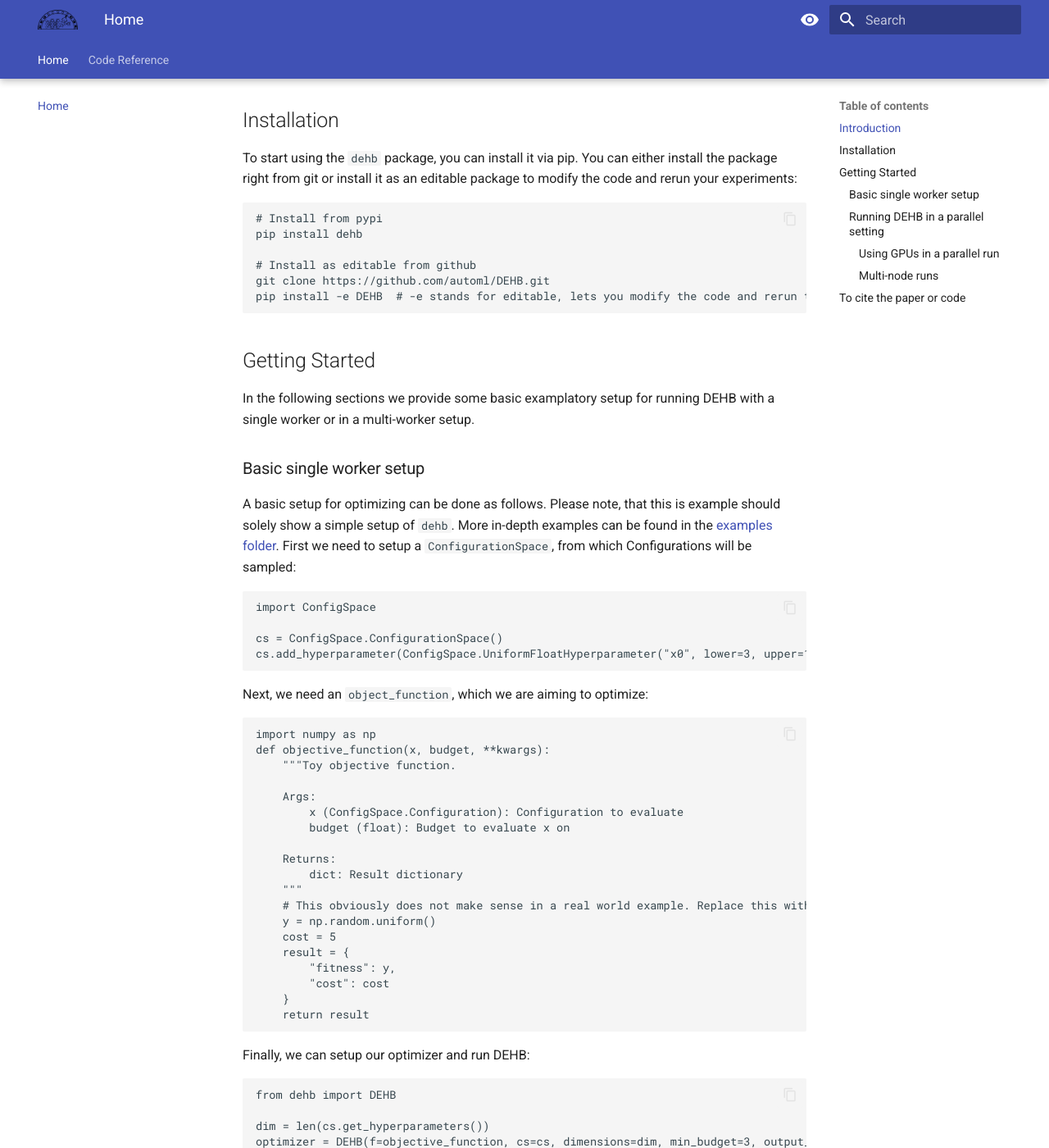
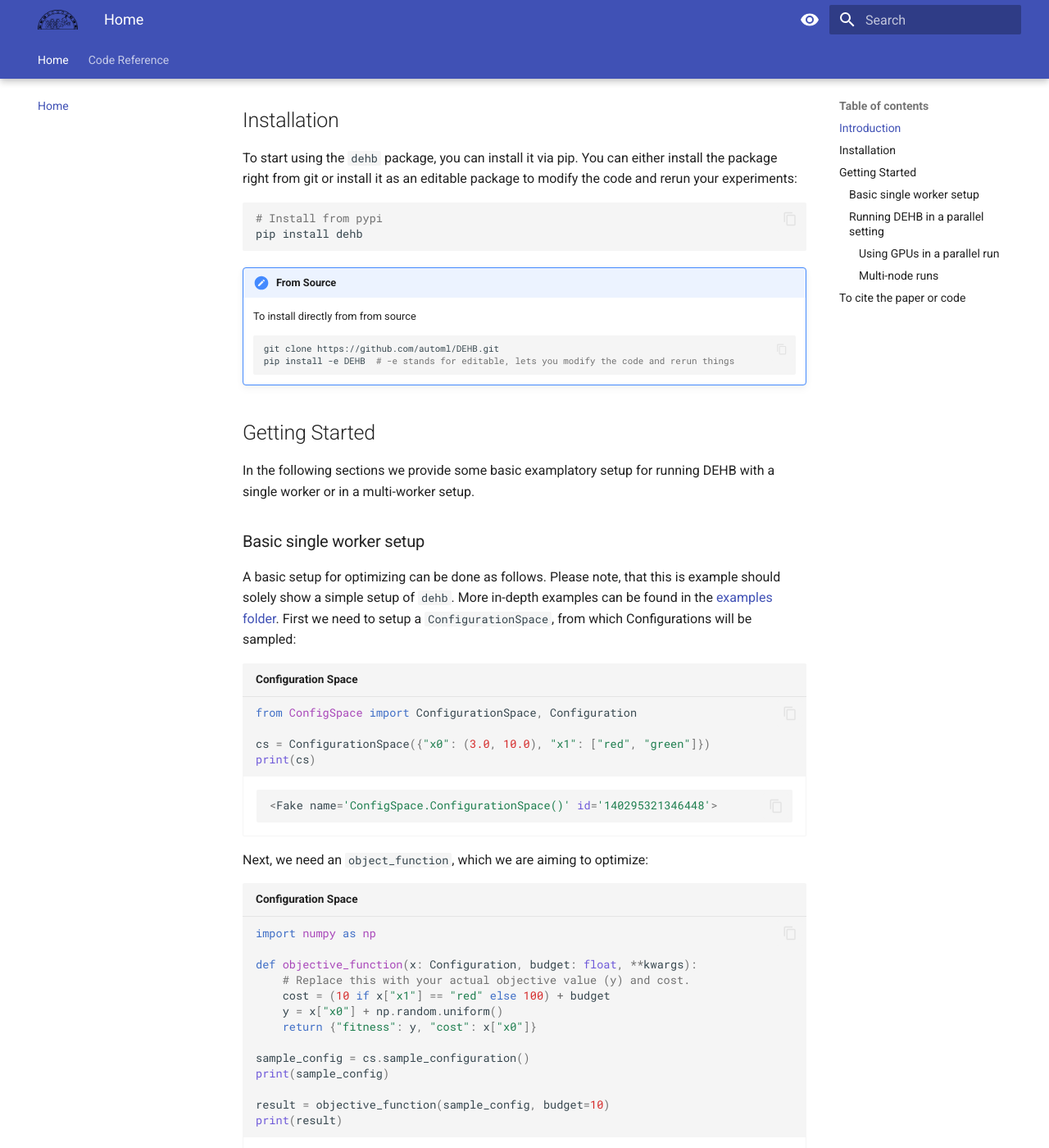
Before and after one commit to automl/DEHB, an MkDocs documentation site: the page built from docs/index.md, in a window 1280 px wide and 1400 px high, scrolled down 334 px. Shown: the whole window at 82% size. Built offline with MkDocs 1.6.1 and Material for MkDocs 9.7.7, drawn with Linux system fonts in a browser that asks for light colours; some of the changed text lies outside the part shown.

Commit message:
cleanup and docs

````diff
--- a/docs/index.md
+++ b/docs/index.md
@@ -13,11 +13,16 @@ To start using the `dehb` package, you can install it via pip. You can either in
 ```bash
 # Install from pypi
 pip install dehb
+```
 
-# Install as editable from github
-git clone https://github.com/automl/DEHB.git
-pip install -e DEHB  # -e stands for editable, lets you modify the code and rerun things
-```
+!!! note "From Source"
+
+    To install directly from from source
+
+    ```bash
+    git clone https://github.com/automl/DEHB.git
+    pip install -e DEHB  # -e stands for editable, lets you modify the code and rerun things
+    ```
 
 ## Getting Started
 
@@ -26,47 +31,54 @@ In the following sections we provide some basic examplatory setup for running DE
 ### Basic single worker setup
 A basic setup for optimizing can be done as follows. Please note, that this is example should solely show a simple setup of `dehb`. More in-depth examples can be found in the [examples folder](../examples/). First we need to setup a `ConfigurationSpace`, from which Configurations will be sampled:
 
-```python
-import ConfigSpace
+```python exec="true" source="material-block" result="python" title="Configuration Space" session="someid"
+from ConfigSpace import ConfigurationSpace, Configuration
 
-cs = ConfigSpace.ConfigurationSpace()
-cs.add_hyperparameter(ConfigSpace.UniformFloatHyperparameter("x0", lower=3, upper=10, log=False))
+cs = ConfigurationSpace({"x0": (3.0, 10.0), "x1": ["red", "green"]})
+print(cs)
 ```
 
 Next, we need an `object_function`, which we are aiming to optimize:
-```python
+```python exec="true" source="material-block" result="python" title="Configuration Space" session="someid"
 import numpy as np
-def objective_function(x, budget, **kwargs):
-    """Toy objective function.
 
-    Args:
-        x (ConfigSpace.Configuration): Configuration to evaluate
-        budget (float): Budget to evaluate x on
+def objective_function(x: Configuration, budget: float, **kwargs):
+    # Replace this with your actual objective value (y) and cost.
+    cost = (10 if x["x1"] == "red" else 100) + budget
+    y = x["x0"] + np.random.uniform()
+    return {"fitness": y, "cost": x["x0"]}
 
-    Returns:
-        dict: Result dictionary
-    """
-    # This obviously does not make sense in a real world example. Replace this with your actual objective value (y) and cost.
-    y = np.random.uniform()
-    cost = 5
-    result = {
-        "fitness": y,
-        "cost": cost
-    }
-    return result
+sample_config = cs.sample_configuration()
+print(sample_config)
+
+result = objective_function(sample_config, budget=10)
+print(result)
 ```
 
 Finally, we can setup our optimizer and run DEHB:
 
-```python
+```python exec="true" source="material-block" result="python" title="Configuration Space" session="someid"
 from dehb import DEHB
 
 dim = len(cs.get_hyperparameters())
-optimizer = DEHB(f=objective_function, cs=cs, dimensions=dim, min_budget=3, output_path="./logs",
-                max_budget=27, eta=3, n_workers=1)
+optimizer = DEHB(
+    f=objective_function,
+    cs=cs,
+    dimensions=dim,
+    min_budget=3,
+    max_budget=27,
+    eta=3,
+    n_workers=1,
+    output_path="./logs",
+)
 
 # Run optimization for 10 brackets. Output files will be save to ./logs
-traj, runtime, history = opt.run(brackets=10, verbose=True)
+traj, runtime, history = optimizer.run(brackets=1, verbose=True)
+config, fitness, runtime, budget, _ = history[0]
+print("config", config)
+print("fitness", fitness)
+print("runtime", runtime)
+print("budget", budget)
 ```
 
 ### Running DEHB in a parallel setting
@@ -99,8 +111,13 @@ to it by that DEHB run.
 
 To run the PyTorch MNIST example on a single node using 2 workers:
 ```bash
-python examples/03_pytorch_mnist_hpo.py --min_budget 1 --max_budget 3 \
-  --verbose --runtime 60 --n_workers 2 --single_node_with_gpus
+python examples/03_pytorch_mnist_hpo.py \
+    --min_budget 1 \
+    --max_budget 3 \
+    --runtime 60 \
+    --n_workers 2 \
+    --single_node_with_gpus \
+    --verbose
 ```
 
 #### Multi-node runs
@@ -142,9 +169,9 @@ If you use DEHB in one of your research projects, please cite our paper(s):
 }
 
 @online{Awad-arXiv-2023,
-title = {MO-DEHB: Evolutionary-based Hyperband for Multi-Objective Optimization},
-author = {Noor Awad and Ayushi Sharma and Frank Hutter},
-year = {2023},
-keywords = {}
+    title       = {MO-DEHB: Evolutionary-based Hyperband for Multi-Objective Optimization},
+    author      = {Noor Awad and Ayushi Sharma and Frank Hutter},
+    year        = {2023},
+    keywords    = {}
 }
 ```
--- a/mkdocs.yml
+++ b/mkdocs.yml
@@ -45,8 +45,39 @@ theme:
         icon: material/eye
         name: Switch to dark mode
 
+markdown_extensions:
+  - admonition
+  - tables
+  - attr_list
+  - md_in_html
+  - toc:
+      permalink: "#"
+  - pymdownx.highlight:
+      anchor_linenums: true
+  - pymdownx.magiclink:
+      hide_protocol: true
+      repo_url_shortener: true
+      repo_url_shorthand: true
+      user: automl
+      repo: DEHB
+  - pymdownx.highlight
+  - pymdownx.inlinehilite
+  - pymdownx.snippets
+  - pymdownx.details
+  - pymdownx.tabbed:
+      alternate_style: true
+  - pymdownx.superfences:
+      custom_fences:
+      - name: mermaid
+        class: mermaid
+        format: !!python/name:pymdownx.superfences.fence_code_format
+  - pymdownx.emoji:
+      emoji_index: !!python/name:materialx.emoji.twemoji
+      emoji_generator: !!python/name:materialx.emoji.to_svg
+
 plugins:
   - search
+  - markdown-exec
   - mkdocstrings:
       default_handler: python
       enable_inventory: true
````
Also changed, not shown: other parts of docs/index.md (+13 -3 lines), README.md (+26 -10 lines), pyproject.toml (+59 -9 lines), setup.py (deleted, +0 -90 lines), __init__.py (deleted), src/dehb/README.md (deleted), 3 other files.
